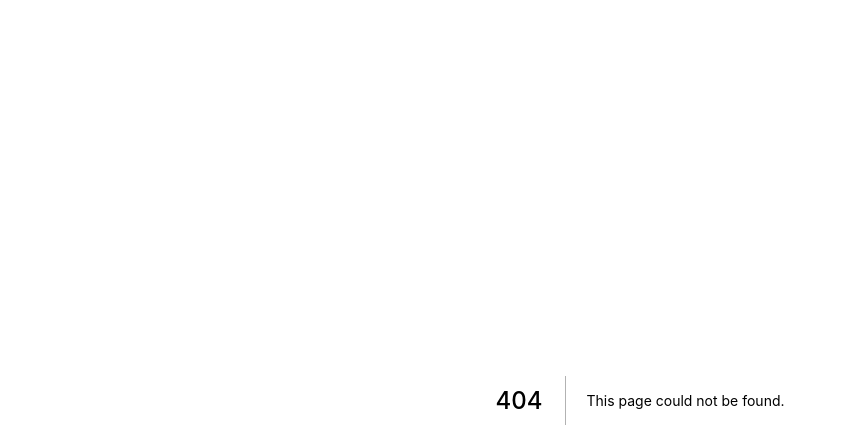
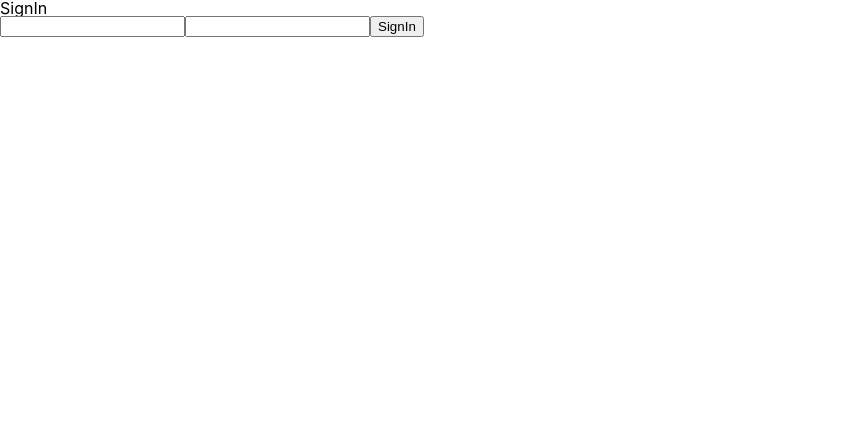
Before and after one commit to DINTeam/do-it-news-web-front, a Next.js app: page /signin in a window 1280 px wide. Before the commit this address had no page. Shown: the top 448 px of the page, without its empty margins (0-847 px from the left). Built offline with nearby package versions, Linux system fonts and the light colour scheme.

Commit message:
[Feature] Auth test page 추가

```diff
--- /dev/null
+++ b/pages/signin/index.js
@@ -0,0 +1,40 @@
+import { useState } from 'react';
+import Router from 'next/router';
+
+import * as auth from '../../helpers/auth';
+
+const SignInTest = () => {
+  const [userId, setUserId] = useState('');
+  const [userPw, setUserPw] = useState('');
+  const [feedbackMsg, setFeedbackMsg] = useState('');
+
+  const handleUserId = event => setUserId(event.target.value);
+  const handleUserPw = event => setUserPw(event.target.value);
+
+  const handleSubmit = async event => {
+    event.preventDefault();
+    const response = await auth.signIn(userId, userPw);
+
+    if (response) {
+      Router.push('/authtestpage');
+    } else {
+      setFeedbackMsg('Wrong ID or PW');
+    }
+  };
+
+  return (
+    <>
+      <form onSubmit={handleSubmit}>
+        <h1>SignIn</h1>
+        <input type="text" value={userId} onChange={handleUserId} />
+        <input type="text" value={userPw} onChange={handleUserPw} />
+        <input type="submit" value="SignIn" />
+      </form>
+      {feedbackMsg}
+    </>
+  );
+};
+
+SignInTest.propTypes = {};
+
+export default SignInTest;
```
Also changed, not shown: pages/authtestpage/index.js (added, +20 -0 lines).
